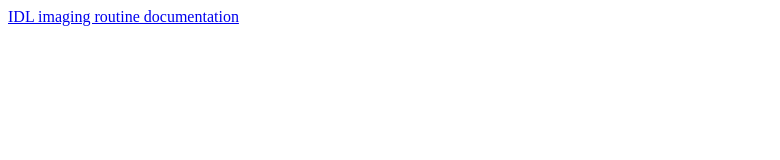
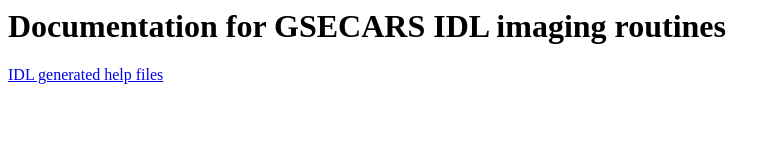
Before and after one commit to CARS-UChicago/IDL_Imaging, a plain HTML site: page docs/index.html in a window 1280 px wide. Shown: the whole page, without its empty margins (0-780 px from the left). Drawn offline with Linux system fonts and the light colour scheme.

Commit message:
Fix HTML error

```diff
--- a/docs/index.html
+++ b/docs/index.html
@@ -2,6 +2,9 @@
 <html>
 <head>
 <title>Documentation for GSECARS IDL imaging routines</title>
-<a href="imaging_routines.html">IDL imaging routine documentation</a>
-<body/>
+</head>
+<h1>Documentation for GSECARS IDL imaging routines</h1>
+<body>
+<a href="imaging_routines.html">IDL generated help files</a>
+</body>
 </html>
```
